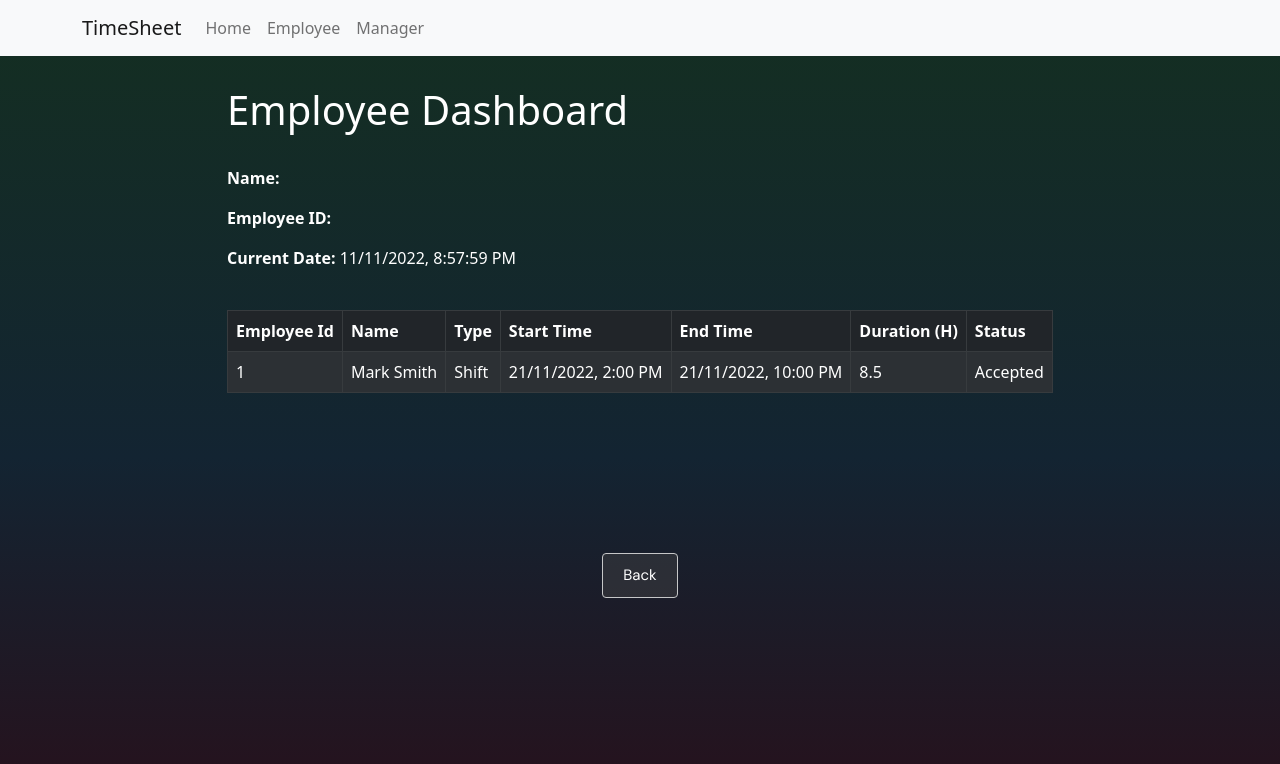
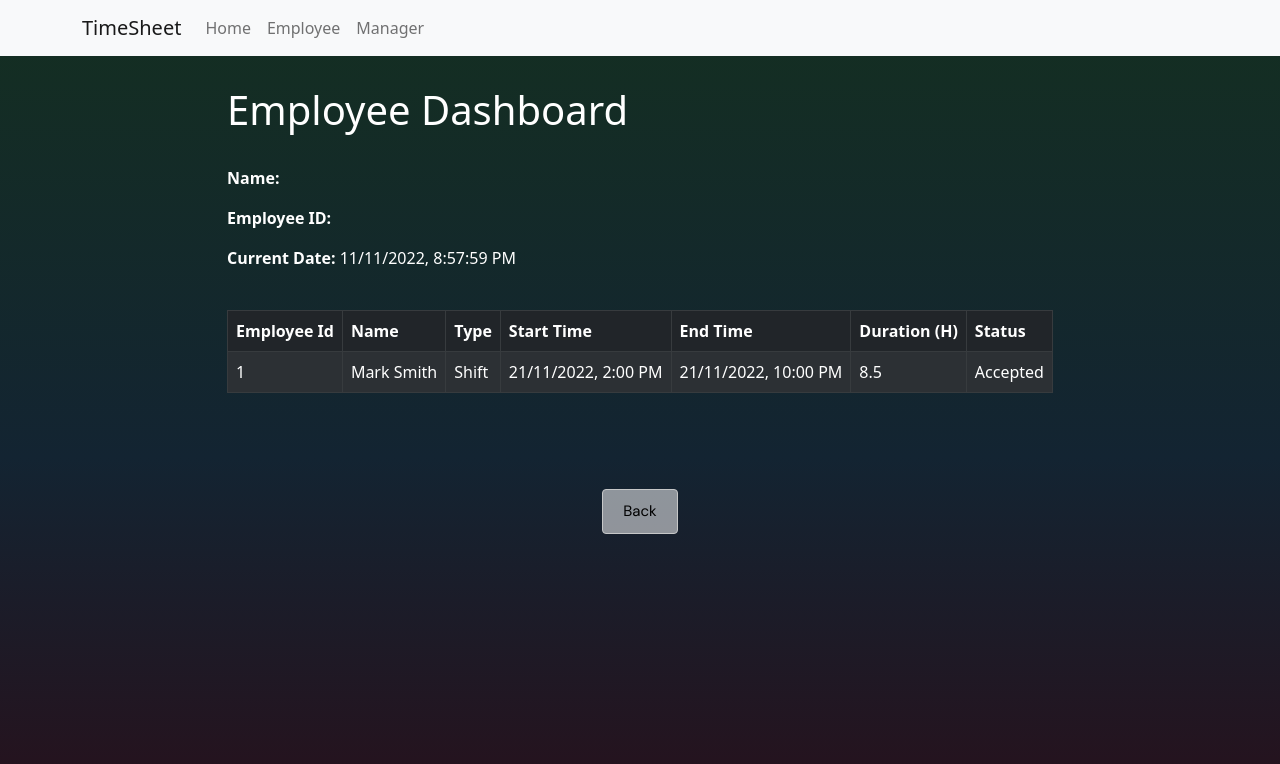
Before and after one commit to fasiehkhan/EmployeeHoursLoggingSystem, a React (Create React App) app: page /employee-history in a window 1280 px wide. In both pictures the pointer is over the button "Back". Shown: the top 764 px of the page. Built offline with nearby package versions, Linux system fonts and the light colour scheme.

Commit message:
updated back button

```diff
--- a/src/index.css
+++ b/src/index.css
@@ -128,7 +128,7 @@ p#title {
 }
 
 #back {
-  margin-top: 10rem;
+  margin-top: 6rem;
   text-align: center;
 }
 
@@ -141,3 +141,8 @@ p#title {
   padding-left: 20px;
   padding-right: 20px;
 }
+
+#back-btn:hover {
+  background: #fbfbfb87;
+  color: black;
+}
```
